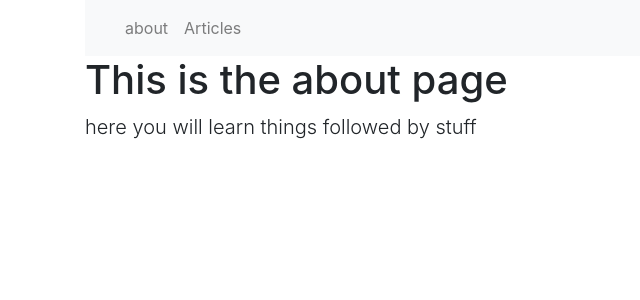
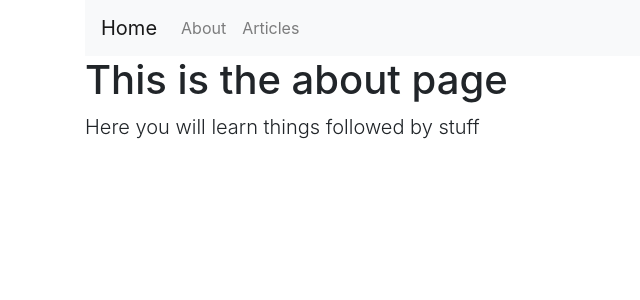
Before and after one commit to Elros-Virtual/ir-portfolio, a Flask app: page /about in a window 1280 px wide. Shown: the top 300 px of the page, without its empty margins (0-640 px from the left). Run offline with Flask 2, Linux system fonts and the light colour scheme; some libraries are stand-ins or nearby versions.

Commit message:
adding new page file

```diff
--- a/ian-site/website-code/templates/about.html
+++ b/ian-site/website-code/templates/about.html
@@ -2,5 +2,5 @@
 
 {% block body %}
 <h1>This is the about page</h1>
-<p class="lead">here you will learn things followed by stuff</p>
+<p class="lead">Here you will learn things followed by stuff</p>
 {% endblock %}
--- /dev/null
+++ b/ian-site/website-code/templates/articles.html
@@ -0,0 +1,6 @@
+{% extends 'layout.html' %}
+
+{% block body %}
+<h1>This is the articles page</h1>
+<p class="lead">Here you will read the things possibly some stuff</p>
+{% endblock %}
--- a/ian-site/website-code/templates/includes/_navbar.html
+++ b/ian-site/website-code/templates/includes/_navbar.html
@@ -18,13 +18,13 @@
             </ul>
         </div>
         /.nav-collapse -->
-</div>
-</nav>
+<!-- </div>
+</nav> -->
 
 
 <div class="container">
     <nav class="navbar navbar-expand-lg navbar-light bg-light">
-        <a class="navbar-brand" href="/"></a>
+        <a class="navbar-brand" href="/">Home</a>
         <button class="navbar-toggler" type="button" data-toggle="collapse" data-target="#navbarNav"
             aria-controls="navbarNav" aria-expanded="false" aria-label="Toggle navigation">
             <span class="navbar-toggler-icon"></span>
@@ -32,7 +32,7 @@
         <div class="collapse navbar-collapse" id="navbarNav">
             <ul class="navbar-nav">
                 <li class="nav-item">
-                    <a class="nav-link" href="/about">about</a>
+                    <a class="nav-link" href="/about">About</a>
                 </li>
                 <li class="nav-item">
                     <a class="nav-link" href="/articles">Articles</a>
```
